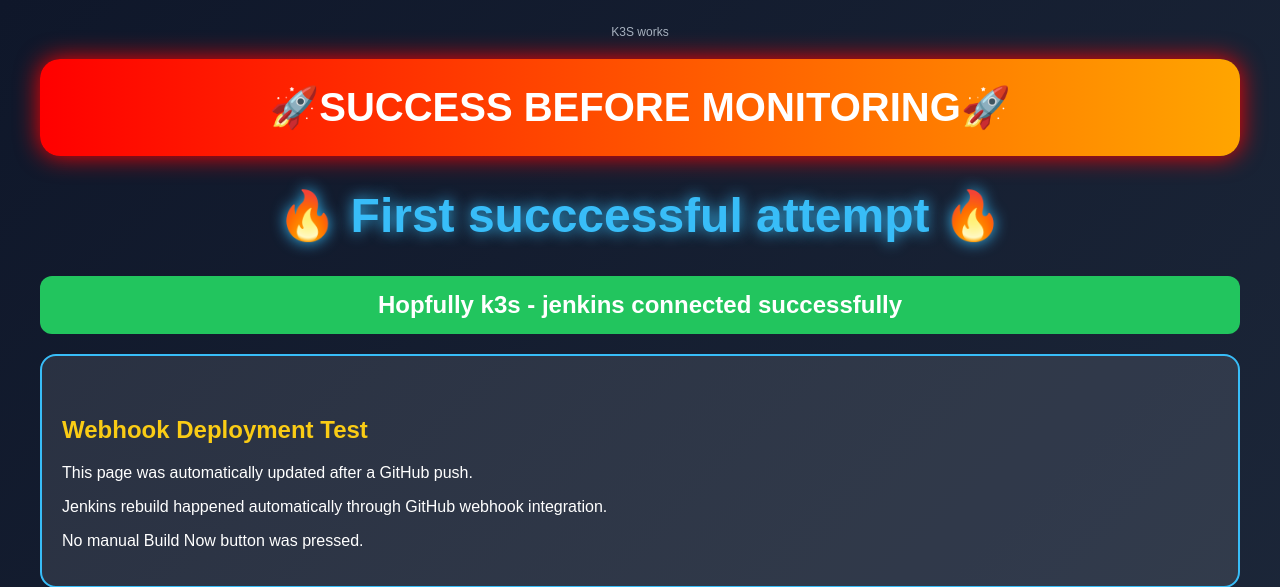
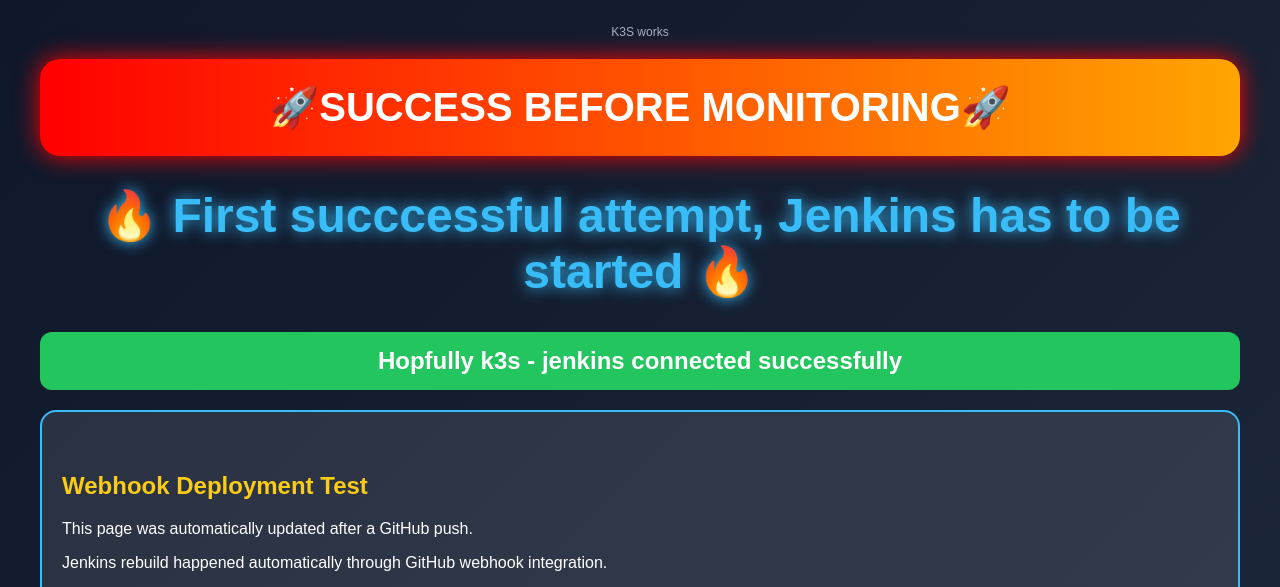
Before and after one commit to TassneemAmer/flask-notes-docker, a Flask app: page / in a window 1280 px wide. Shown: the top 587 px of the page. Run offline with Flask 3, Linux system fonts and the light colour scheme; data that the repository does not hold is empty.

Commit message:
Revise index.html for Flask Notes App
Updated the HTML content and styles for the Flask Notes App, including changes to headings and success messages.

```diff
--- a/app/templates/index.html
+++ b/app/templates/index.html
@@ -108,7 +108,7 @@
     🚀SUCCESS BEFORE MONITORING🚀
 </div>
 
-<h1>🔥 First succcessful attempt 🔥</h1>
+<h1>🔥 First succcessful attempt, Jenkins has to be started 🔥</h1>
 <div style="
     background: #22c55e;
     color: white;
```
